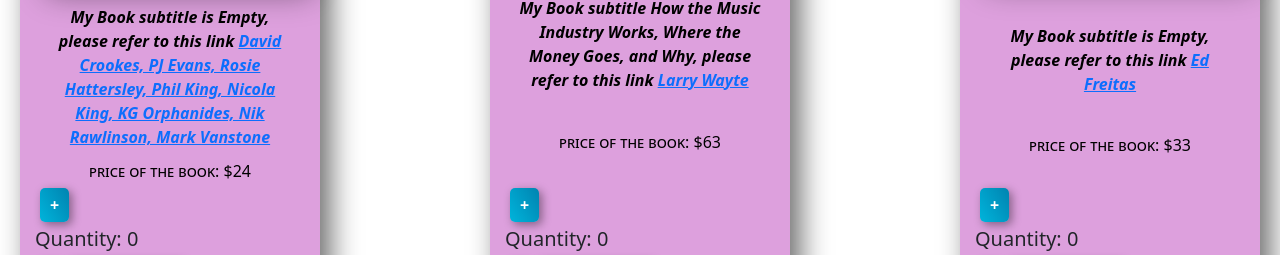
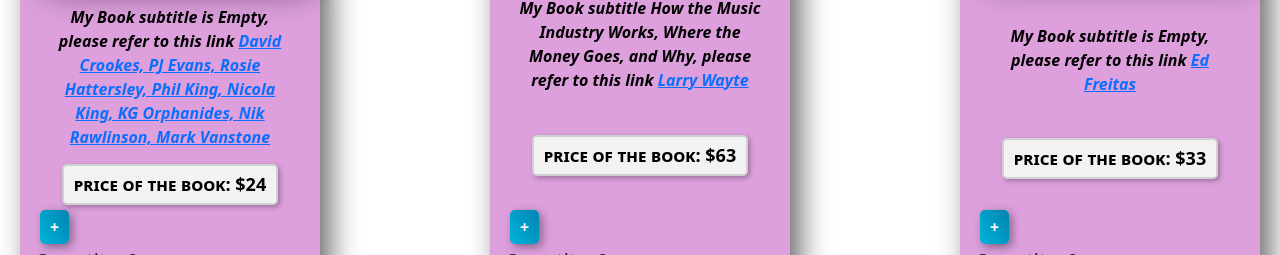
Before and after one commit to roc-cyber/Book_Shelf_1.0, a React (Create React App) app: page / in a window 1280 px wide. Shown: the part 479-734 px from the top of the page. Built offline with nearby package versions, Linux system fonts and the light colour scheme.

Commit message:
style in price

```diff
--- a/src/component/App.css
+++ b/src/component/App.css
@@ -290,7 +290,18 @@
 }
 
 .price-tag{
-  color: black;
-  text-decoration: solid;
-  font-variant-caps: all-petite-caps;
+  color: black; /* Set the text color to black */
+  text-decoration: solid; /* Add a solid text decoration (e.g., underline) */
+  font-variant-caps: all-petite-caps; /* Apply the all-petite-caps font variant */
+  font-size: 18px; /* Adjust the font size as needed */
+  font-weight: bold; /* Make the text bold */
+  margin-top: 5px; /* Add some space above the price tag */
+  display: inline-block; /* Ensure it's displayed inline with other content */
+  padding: 5px 10px; /* Add padding to create a visually appealing box around the price */
+  background-color: #f2f2f2; /* Set a background color */
+  border: 2px solid #d1d1d1; /* Add a border */
+  border-radius: 5px; /* Round the corners of the price tag */
+  box-shadow: 2px 2px 5px rgba(0, 0, 0, 0.3); /* Add a subtle shadow */
+  transition: background 0.3s, transform 0.3s, box-shadow 0.3s; /* Add transitions for hover effect */
+
 }
```
